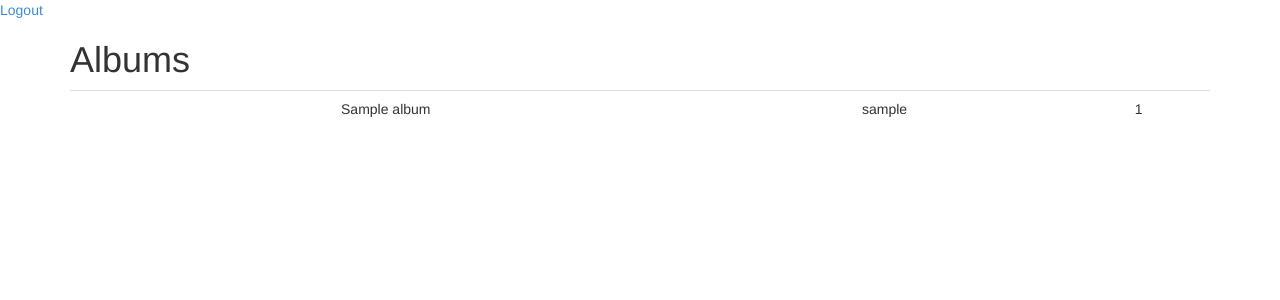
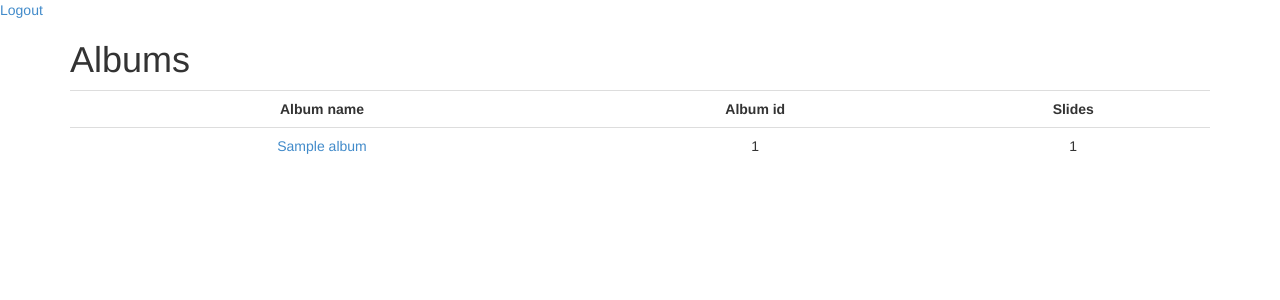
Before and after one commit to Nezz/photoalbumdev, a Django app: template project/templates/album_list.html in a window 1280 px wide. Shown: the top 300 px of the page. Run offline with Django 3.2, Linux system fonts and the light colour scheme; the template is opened without the code that fills it: values that come from a table or form of the project are taken from there, others are empty; tables that the repository leaves empty hold one stand-in row (values such as "Sample post"); parts of the project's set-up code (start-up, migrations or seed data) failed here and were passed over; some libraries are stand-ins or nearby versions.

Commit message:
Contains a better album listing and adds directories to project.pyproj

```diff
--- a/project/photoalbum/models.py
+++ b/project/photoalbum/models.py
@@ -8,6 +8,7 @@ from django.contrib.auth.models import User
 
 class Album(models.Model):
     name = models.CharField(max_length=255)
+    slides_num = models.IntegerField(default=0)
     owner = models.ForeignKey(User)
 
 class Slide(models.Model):
--- a/project/templates/album_list.html
+++ b/project/templates/album_list.html
@@ -13,16 +13,21 @@
         <div class="container">
             <h1>Albums</h1>
             <table style="text-align: center;" class="table table-hover">
+                <tr>
+                    <th style="text-align: center;">Album name</th>
+                    <th style="text-align: center;">Album id</th>
+                    <th style="text-align: center;">Slides</th>
+                </tr>
                 {% for a in albums %}
                 <tr>
                     <td>
-                        {{a.name}}
-                    </td>
-                    <td>
-                        {{a.owner}}
+                        <a href="./albums/{{a.id}}/">{{a.name}}</a>
                     </td>
                     <td>
                         {{a.id}}
+                    </td>
+                    <td>
+                        {{a.slides_num}}
                     </td>
                 </tr>
                 {% endfor %}
```
Also changed, not shown: project/photoalbum/renderers/album_renderers.py (+7 -1 lines), 1 other file.
